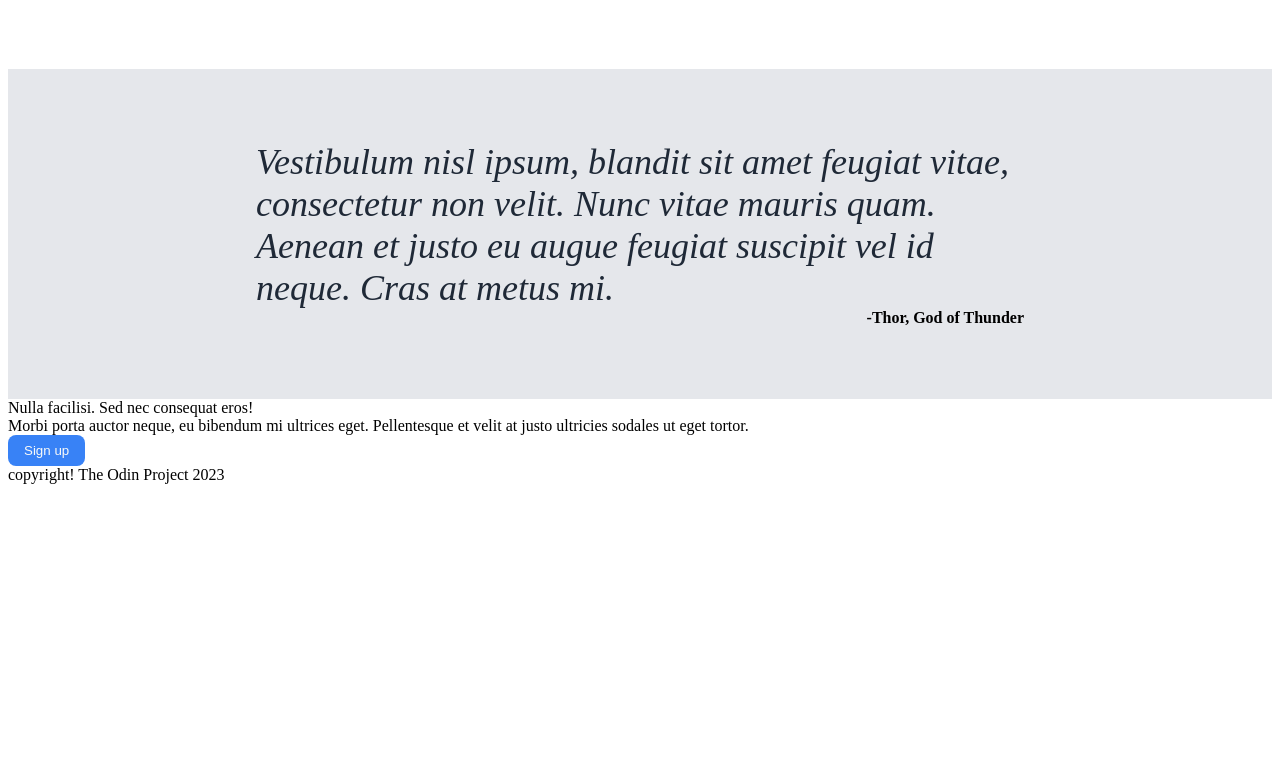
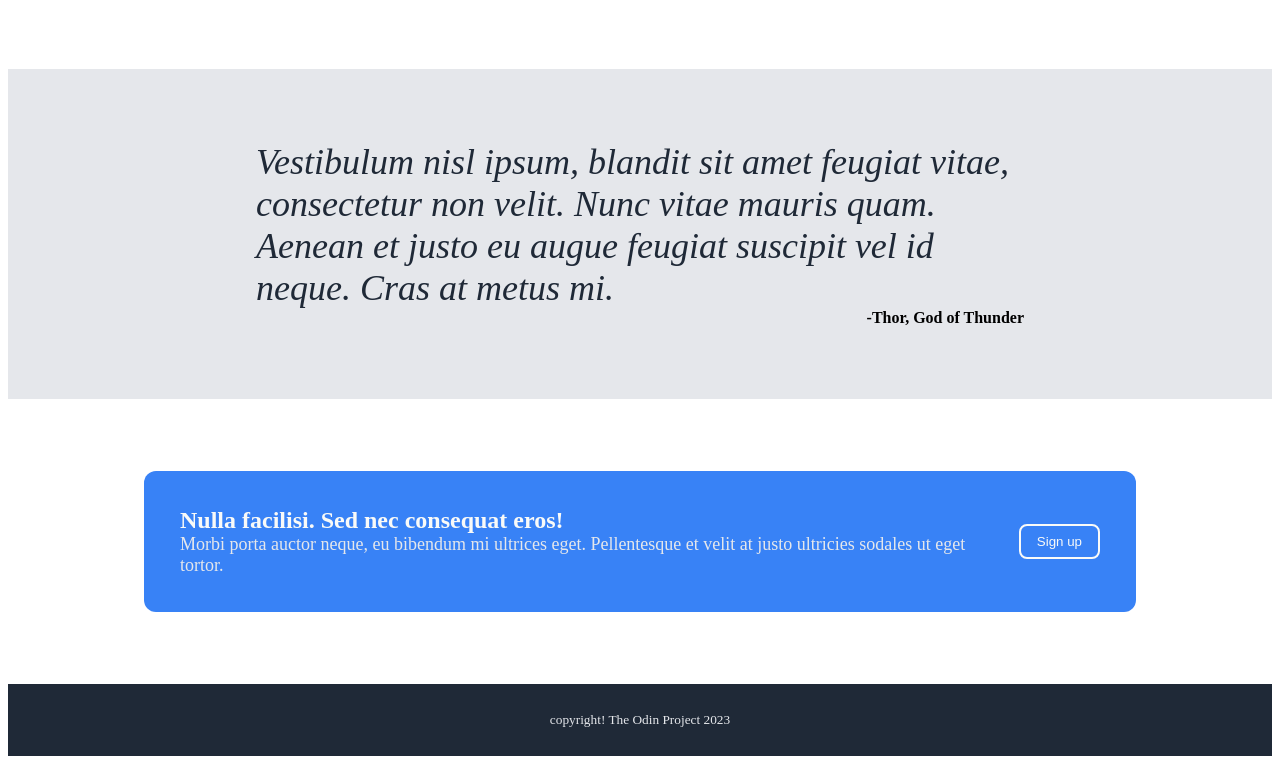
Before and after one commit to OnkarHongekar/homepage, a plain HTML site: page index.html in a window 1280 px wide. Shown: the part 945-1709 px from the top of the page. Before the commit the page ends 1437 px from the top, so only its background shows below. Drawn offline with Linux system fonts and the light colour scheme.

Commit message:
Complete the footer and the cta section

```diff
--- a/index.css
+++ b/index.css
@@ -45,7 +45,7 @@ ul {
     color: #f9faf8;
 }
 
-.header-link, .hero-desc {
+.header-link, .hero-desc, .cta-desc {
     font-size: 18px;
     color: #e5e7eb;
 }
@@ -54,10 +54,14 @@ ul {
     margin-bottom: 12px;
 }
 
-.hero-title {
+.hero-title, .cta-title {
     font-size: 48px;
     font-weight: bolder;
     color: #f9faf8;
+}
+
+.cta-title {
+    font-size: 24px;
 }
 
 .hero-section > div {
@@ -148,3 +152,38 @@ ul {
     font-weight: bolder;
     align-self: flex-end;
 }
+
+.footer {
+    background-color: #1f2937;
+    color: #e5e7eb;
+    font-size: smaller;
+    height: 72px;
+    display: flex;
+    align-items: center;
+    justify-content: center;
+}
+
+.cta-section {
+    padding-top: 72px;
+    padding-bottom: 72px;
+}
+
+.cta-wrapper {
+    display: flex;
+    gap: 36px;
+    justify-content: space-evenly;
+    align-items: center;
+    background-color: #3882f6;
+    border-radius: 12px;
+    padding: 36px;
+}
+
+.cta-section > div {
+    flex-basis: 400px;
+    /* margin-right: auto; */
+}
+
+.cta-section .sign-up-btn {
+    flex-shrink: 0;
+    border: 2px solid #f9faf8;
+}
--- a/index.html
+++ b/index.html
@@ -56,12 +56,14 @@
                 <p class="author">-Thor, God of Thunder</p>
             </div>
         </section>
-        <section class="cta-section">
-            <div>
-                <p>Nulla facilisi. Sed nec consequat eros!</p>
-                <p>Morbi porta auctor neque, eu bibendum mi ultrices eget. Pellentesque et velit at justo ultricies sodales ut eget tortor.</p>
+        <section class="cta-section pagify">
+            <div class="cta-wrapper">
+                <div>
+                    <p class="cta-title">Nulla facilisi. Sed nec consequat eros!</p>
+                    <p class="cta-desc">Morbi porta auctor neque, eu bibendum mi ultrices eget. Pellentesque et velit at justo ultricies sodales ut eget tortor.</p>
+                </div>
+                <button class="sign-up-btn">Sign up</button>
             </div>
-            <button class="sign-up-btn">Sign up</button>
         </section>
         <footer class="footer">
             <p>copyright! The Odin Project 2023</p>
```
